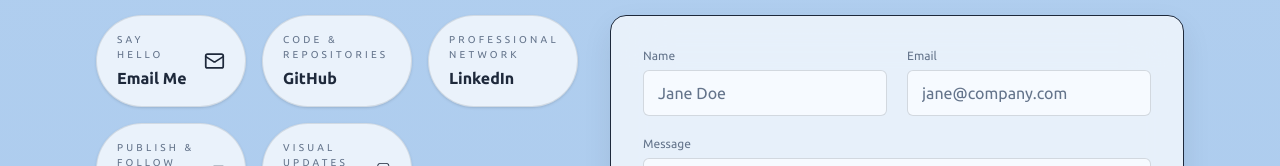
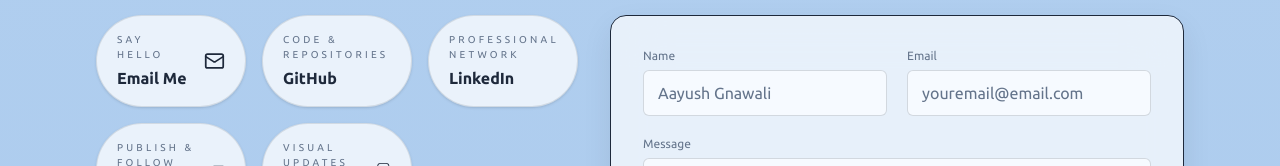
Before and after one commit to AG-Aayush/Aayush-Gnawali-PORTFOLIO-, a Next.js app in the folder portfolio/: page / in a window 1280 px wide. Shown: the part 8364-8530 px from the top of the page. Built offline with nearby package versions, Linux system fonts and the light colour scheme.

Commit message:
Updated the placeholder

```diff
--- a/portfolio/src/components/sections/Contact.tsx
+++ b/portfolio/src/components/sections/Contact.tsx
@@ -49,9 +49,7 @@
 
   function handleSubmit(e: FormEvent) {
     e.preventDefault();
-    // No backend on this static site — hand off to the visitor's own mail
-    // client with the message pre-filled, rather than silently pretending
-    // to "send" something.
+
     const subject = encodeURIComponent(`Portfolio contact from ${name || "a visitor"}`);
     const body = encodeURIComponent(`${message}\n\n— ${name} (${email})`);
     window.location.href = `mailto:${personal.email}?subject=${subject}&body=${body}`;
@@ -136,7 +134,7 @@
                         value={name}
                         onChange={(e) => setName(e.target.value)}
                         className="w-full rounded-md border border-[var(--color-border-strong)] bg-[var(--color-bg-elevated)] px-3.5 py-2.5 text-sm text-[var(--color-accent-bright)] outline-none transition-colors placeholder:text-[var(--color-text-tertiary)] focus:border-[var(--color-accent)]"
-                        placeholder="Jane Doe"
+                        placeholder="Aayush Gnawali"
                       />
                     </div>
                     <div>
@@ -154,7 +152,7 @@
                         value={email}
                         onChange={(e) => setEmail(e.target.value)}
                         className="w-full rounded-md border border-[var(--color-border-strong)] bg-[var(--color-bg-elevated)] px-3.5 py-2.5 text-sm text-[var(--color-accent-bright)] outline-none transition-colors placeholder:text-[var(--color-text-tertiary)] focus:border-[var(--color-accent)]"
-                        placeholder="jane@company.com"
+                        placeholder="youremail@email.com"
                       />
                     </div>
                   </div>
```
